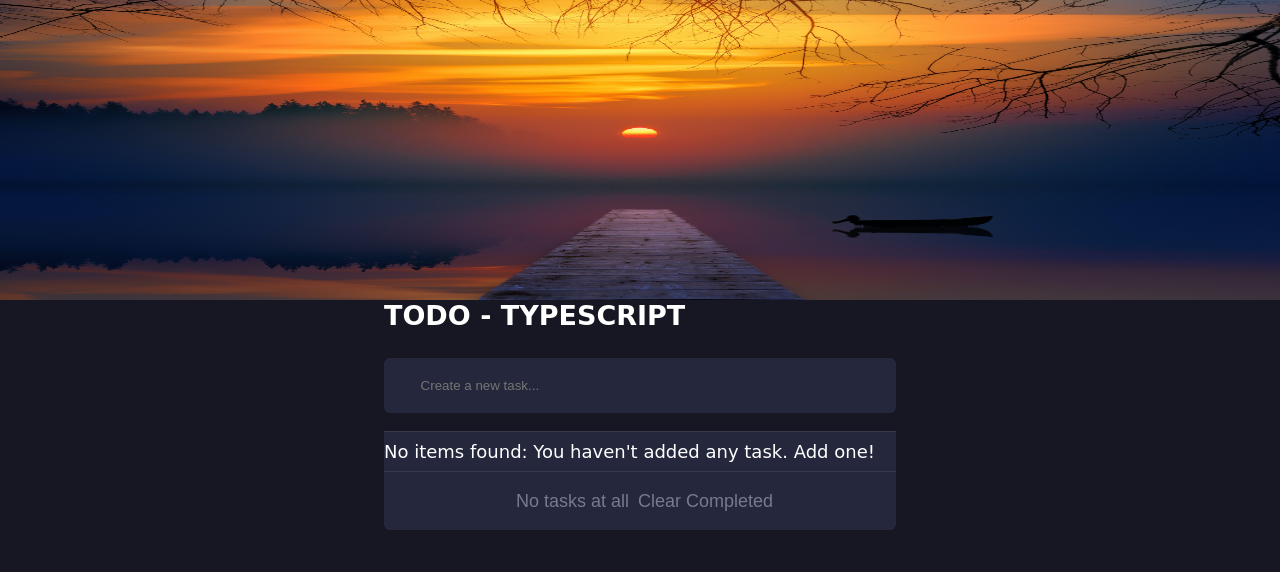
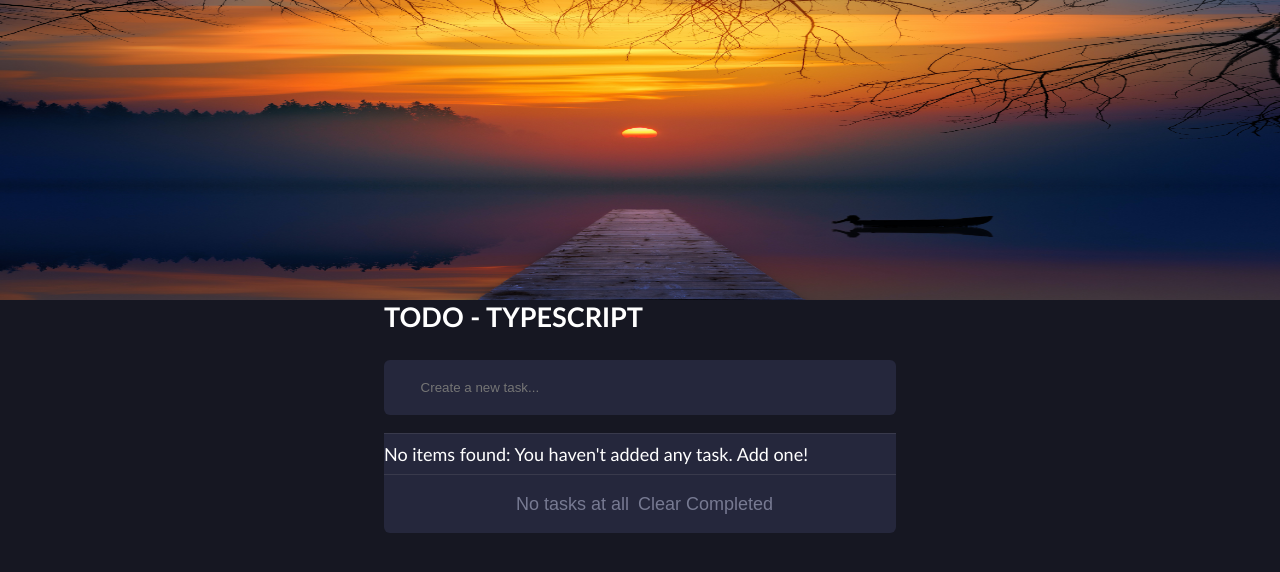
Before and after one commit to kurucaner/todoapp-tsx, a React (Create React App) app: page / in a window 1280 px wide. Shown: the top 572 px of the page. Built offline with nearby package versions, Linux system fonts and the light colour scheme.

Commit message:
Change font family

```diff
--- a/src/App.css
+++ b/src/App.css
@@ -6,7 +6,7 @@ body {
   font-size: 18px;
   transition: 1s ease;
   background-color: #161722;
-  font-family: "Comic Sans MS", cursive, sans-serif;
+  font-family:'Trebuchet MS', 'Lucida Sans Unicode', 'Lucida Grande', 'Lucida Sans', Arial, sans-serif;
 }
 
 img {
```
Also changed, not shown: package.json (+1 -7 lines).
